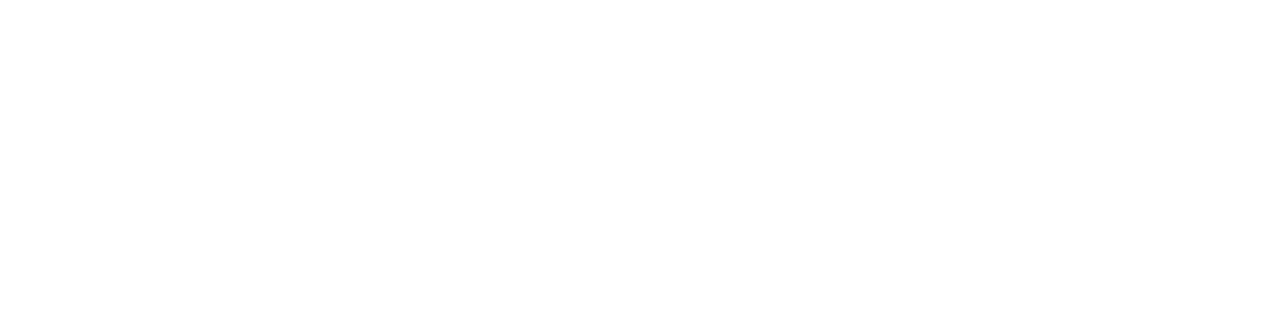
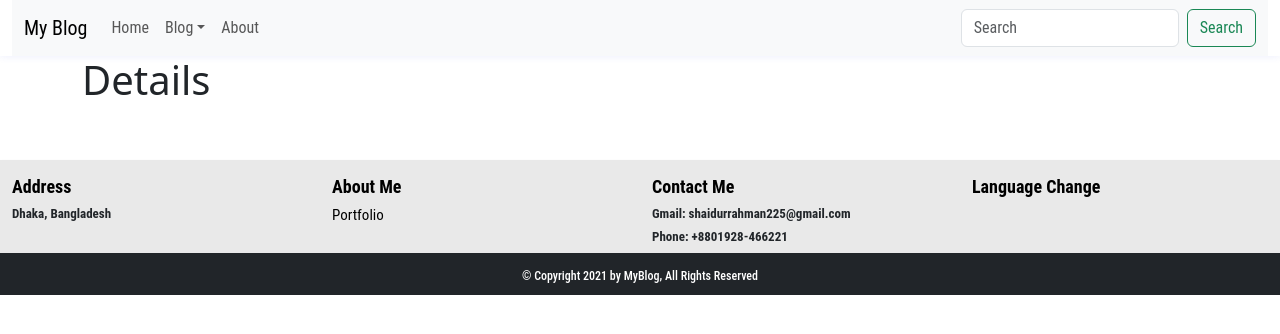
Before and after one commit to Shaid1998/Personal-Blog-SIte-with-React-and-Laravel, a React (Create React App) app: page /viewblog in a window 1280 px wide. Before the commit this address had no page. Shown: the top 334 px of the page. Built offline with nearby package versions, Linux system fonts and the light colour scheme; a web font is replaced by a local one.

Commit message:
About Page, Blog Page, Routing

```diff
--- /dev/null
+++ b/src/Component/Blog/BlogDetails.jsx
@@ -0,0 +1,18 @@
+import React, { Component, Fragment } from 'react'
+import { Col, Container, Row } from 'react-bootstrap'
+
+class BlogDetails extends Component {
+  render() {
+    return (
+      <Fragment>
+        <Container>
+            <Row>
+                <h1>Details</h1>
+            </Row>
+        </Container>
+      </Fragment>
+    )
+  }
+}
+
+export default BlogDetails
--- a/src/Component/Home/Blog.jsx
+++ b/src/Component/Home/Blog.jsx
@@ -9,11 +9,11 @@
                     <Row>
                         <Col lg={3} md={3} sm={4}>
                             <Card className='Card'>
-                                <Card.Img className='BlogImg' variant="top" src="https://img.freepik.com/free-vector/hacker-activity-concept_23-2148549185.jpg?w=740&t=st=1693467651~exp=1693468251~hmac=cb690aec5e1beb78841214902876051cb806e63a1a7f94ef3b8ef50a9b3abc9e" />
+                                <Card.Img className='BlogImg'  variant="top" src="https://img.freepik.com/free-vector/hacker-activity-concept_23-2148549185.jpg?w=740&t=st=1693467651~exp=1693468251~hmac=cb690aec5e1beb78841214902876051cb806e63a1a7f94ef3b8ef50a9b3abc9e" />
                                 <Card.Body>
                                     <Card.Title className='BlogTitle'>Computer Virus</Card.Title>
                                     <Card.Text className='BlogDescription'>A computer virus is a type of malware that attaches to another program (like a document), which can replicate and spread after a person first runs it on their system. For instance, you could receive an email with a malicious attachment, open the file unknowingly, and then the computer virus runs on your computer. Viruses are harmful and can destroy data, slow down system resources, and log keystrokes.</Card.Text>
-                                    <Button className='BlogButton' variant="primary">read more</Button>
+                                    <Button className='BlogButton' href='/viewblog' variant="primary">read more</Button>
                                 </Card.Body>
                             </Card>
                         </Col>
@@ -23,7 +23,7 @@
                                 <Card.Body>
                                     <Card.Title className='BlogTitle'>Computer Virus</Card.Title>
                                     <Card.Text className='BlogDescription'>A computer virus is a type of malware that attaches to another program (like a document), which can replicate and spread after a person first runs it on their system. For instance, you could receive an email with a malicious attachment, open the file unknowingly, and then the computer virus runs on your computer. Viruses are harmful and can destroy data, slow down system resources, and log keystrokes.</Card.Text>
-                                    <Button className='BlogButton' variant="primary">read more</Button>
+                                    <Button className='BlogButton' href='/viewblog' variant="primary">read more</Button>
                                 </Card.Body>
                             </Card>
                         </Col>
@@ -33,7 +33,7 @@
                                 <Card.Body>
                                     <Card.Title className='BlogTitle'>Computer Virus</Card.Title>
                                     <Card.Text className='BlogDescription'>A computer virus is a type of malware that attaches to another program (like a document), which can replicate and spread after a person first runs it on their system. For instance, you could receive an email with a malicious attachment, open the file unknowingly, and then the computer virus runs on your computer. Viruses are harmful and can destroy data, slow down system resources, and log keystrokes.</Card.Text>
-                                    <Button className='BlogButton' variant="primary">read more</Button>
+                                    <Button className='BlogButton' href='/viewblog' variant="primary">read more</Button>
                                 </Card.Body>
                             </Card>
                         </Col>
@@ -43,7 +43,7 @@
                                 <Card.Body>
                                     <Card.Title className='BlogTitle'>Computer Virus</Card.Title>
                                     <Card.Text className='BlogDescription'>A computer virus is a type of malware that attaches to another program (like a document), which can replicate and spread after a person first runs it on their system. For instance, you could receive an email with a malicious attachment, open the file unknowingly, and then the computer virus runs on your computer. Viruses are harmful and can destroy data, slow down system resources, and log keystrokes.</Card.Text>
-                                    <Button className='BlogButton' variant="primary">read more</Button>
+                                    <Button className='BlogButton' href='/viewblog' variant="primary">read more</Button>
                                 </Card.Body>
                             </Card>
                         </Col>
@@ -53,7 +53,7 @@
                                 <Card.Body>
                                     <Card.Title className='BlogTitle'>Computer Virus</Card.Title>
                                     <Card.Text className='BlogDescription'>A computer virus is a type of malware that attaches to another program (like a document), which can replicate and spread after a person first runs it on their system. For instance, you could receive an email with a malicious attachment, open the file unknowingly, and then the computer virus runs on your computer. Viruses are harmful and can destroy data, slow down system resources, and log keystrokes.</Card.Text>
-                                    <Button className='BlogButton' variant="primary">read more</Button>
+                                    <Button className='BlogButton' href='/viewblog' variant="primary">read more</Button>
                                 </Card.Body>
                             </Card>
                         </Col>
@@ -63,7 +63,7 @@
                                 <Card.Body>
                                     <Card.Title className='BlogTitle'>Computer Virus</Card.Title>
                                     <Card.Text className='BlogDescription'>A computer virus is a type of malware that attaches to another program (like a document), which can replicate and spread after a person first runs it on their system. For instance, you could receive an email with a malicious attachment, open the file unknowingly, and then the computer virus runs on your computer. Viruses are harmful and can destroy data, slow down system resources, and log keystrokes.</Card.Text>
-                                    <Button className='BlogButton' variant="primary">read more</Button>
+                                    <Button className='BlogButton' href='/viewblog' variant="primary">read more</Button>
                                 </Card.Body>
                             </Card>
                         </Col>
@@ -73,7 +73,7 @@
                                 <Card.Body>
                                     <Card.Title className='BlogTitle'>Computer Virus</Card.Title>
                                     <Card.Text className='BlogDescription'>A computer virus is a type of malware that attaches to another program (like a document), which can replicate and spread after a person first runs it on their system. For instance, you could receive an email with a malicious attachment, open the file unknowingly, and then the computer virus runs on your computer. Viruses are harmful and can destroy data, slow down system resources, and log keystrokes.</Card.Text>
-                                    <Button className='BlogButton' variant="primary">read more</Button>
+                                    <Button className='BlogButton' href='/viewblog' variant="primary">read more</Button>
                                 </Card.Body>
                             </Card>
                         </Col>
@@ -83,7 +83,7 @@
                                 <Card.Body>
                                     <Card.Title className='BlogTitle'>Computer Virus</Card.Title>
                                     <Card.Text className='BlogDescription'>A computer virus is a type of malware that attaches to another program (like a document), which can replicate and spread after a person first runs it on their system. For instance, you could receive an email with a malicious attachment, open the file unknowingly, and then the computer virus runs on your computer. Viruses are harmful and can destroy data, slow down system resources, and log keystrokes.</Card.Text>
-                                    <Button className='BlogButton' variant="primary">read more</Button>
+                                    <Button className='BlogButton' href='/viewblog' variant="primary">read more</Button>
                                 </Card.Body>
                             </Card>
                         </Col>
--- /dev/null
+++ b/src/Pages/ViewBlogPage.jsx
@@ -0,0 +1,18 @@
+import React, { Component, Fragment } from 'react'
+import NavBar from '../Component/Home/NavBar'
+import BlogDetails from '../Component/Blog/BlogDetails'
+import Footer from '../Component/Footer/Footer'
+
+class ViewBlogPage extends Component {
+  render() {
+    return (
+      <Fragment>
+        <NavBar />
+        <BlogDetails />
+        <Footer />
+      </Fragment>
+    )
+  }
+}
+
+export default ViewBlogPage
--- a/src/Route/AppRoute.jsx
+++ b/src/Route/AppRoute.jsx
@@ -5,6 +5,7 @@
 import BlogPage from '../Pages/BlogPage'
 import TrandingBlogPage from '../Pages/TrandingBlogPage'
 import PopularBlogPage from '../Pages/PopularBlogPage'
+import ViewBlogPage from '../Pages/ViewBlogPage'
 
 class AppRoute extends Component {
   render() {
@@ -16,6 +17,7 @@
                 <Route exact path="/allblog" element={<BlogPage />}></Route>
                 <Route exact path="/tranding" element={<TrandingBlogPage />}></Route>
                 <Route exact path="/popular" element={<PopularBlogPage />}></Route>
+                <Route exact path="/viewblog" element={<ViewBlogPage />}></Route>
             </Routes>
         </Fragment>
         )
```
